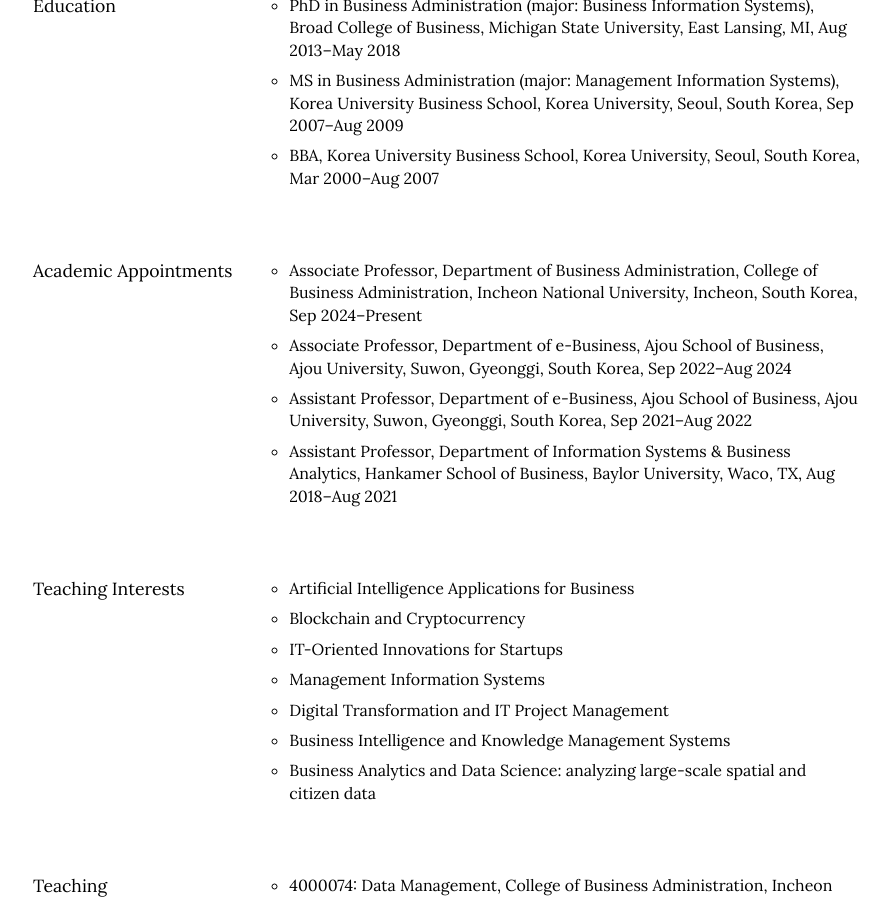
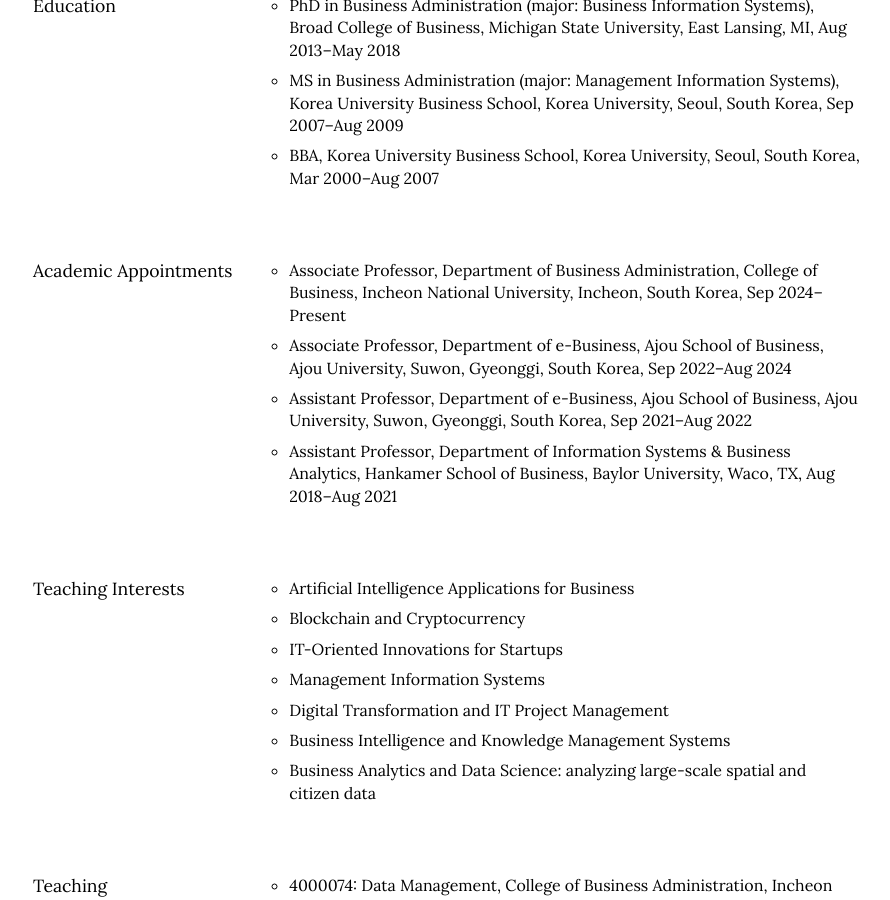
Before and after one commit to istaehun/taehun, a Jekyll site: the page built from engagement.html, in a window 1280 px wide and 900 px high, scrolled down 555 px. Shown: the whole window, without its empty margins (187-1077 px from the left). Built offline with Jekyll 4.4.1, drawn with Linux system fonts in a browser that asks for light colours; nearby versions of some CDN libraries.

Commit message:
Update engagement.yml

```diff
--- a/_data/engagement.yml
+++ b/_data/engagement.yml
@@ -8,7 +8,7 @@
   -
     title: Academic Appointments
     list:
-      - "Associate Professor, Department of Business Administration, College of Business Administration, Incheon National University, Incheon, South Korea, Sep 2024–Present"
+      - "Associate Professor, Department of Business Administration, College of Business, Incheon National University, Incheon, South Korea, Sep 2024–Present"
       - "Associate Professor, Department of e-Business, Ajou School of Business, Ajou University, Suwon, Gyeonggi, South Korea, Sep 2022–Aug 2024"
       - "Assistant Professor, Department of e-Business, Ajou School of Business, Ajou University, Suwon, Gyeonggi, South Korea, Sep 2021–Aug 2022"
       - "Assistant Professor, Department of Information Systems & Business Analytics, Hankamer School of Business, Baylor University, Waco, TX, Aug 2018–Aug 2021"
```
